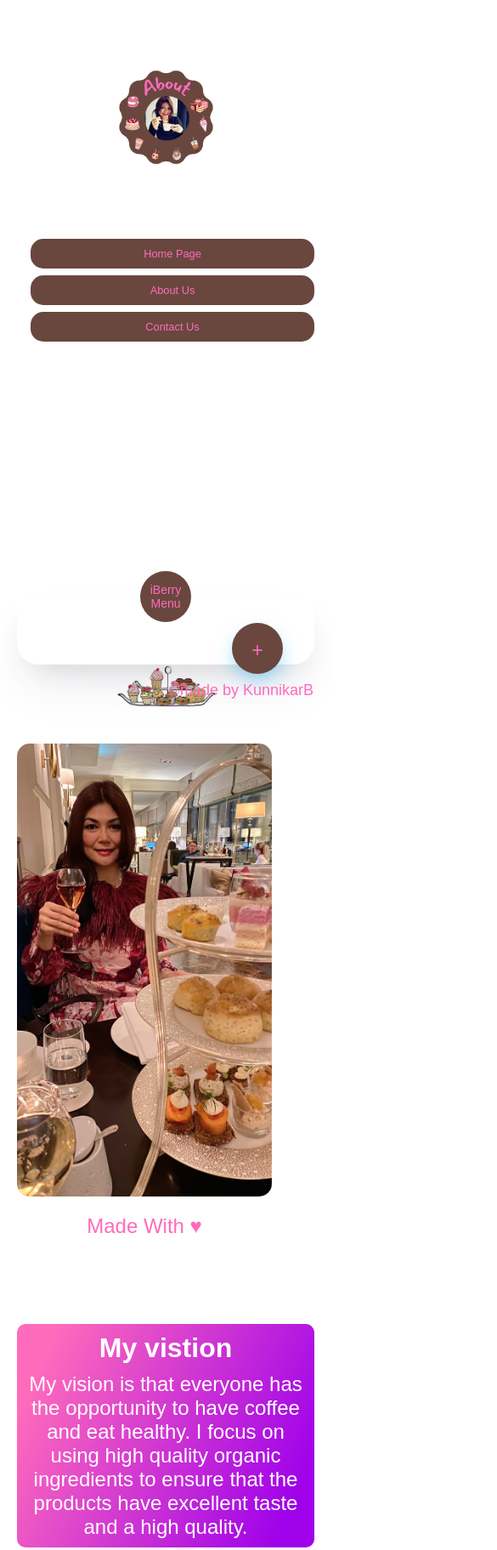
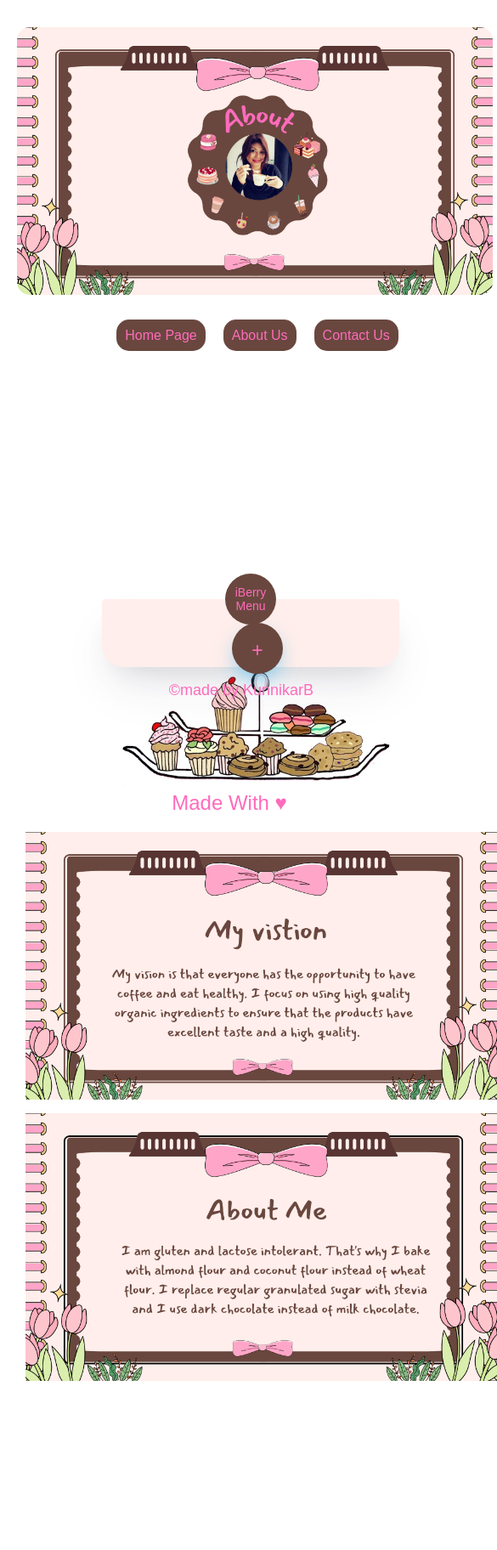
Before and after one commit to KunnikarB/iBerry-cafe, a plain HTML site: page pages/about-us.html in a window 390 px wide. Shown: the top 1824 px of the page at 85% size, 585 px wide, since content can reach past the window. After the commit the page ends 1705 px from the top, so only its background shows below. Drawn offline with Linux system fonts and the light colour scheme; a web font is replaced by a local one.

Commit message:
modified style

```diff
--- a/pages/about-us.html
+++ b/pages/about-us.html
@@ -22,8 +22,8 @@
   <section>
     <header>
       <img class="header"
-        src="/images/iBerry-about.png"
-        style="width: 30svw"
+        src="/images/about.png"
+        style="width: 35rem"
         alt="iBerry logo"
       />
     </header>
@@ -66,48 +66,22 @@
     <!--end of nav menu section-->
 
     <!--images section-->
-    <section>
+    <section class="afternoon-tea">
       <img
         src="/images/afternoon-tea.jpg"
-        style="width: 30svw"
+        style="width: 20rem"
         alt="afternoon-tea"
       />
+      <p class="with-love">Made With &#9829;</p>
     </section>
-
     <!--end of images section-->
-    <section>
-      <div class="container">
-        <article>
-          <figure>
-            <img class="profile-img" style="width:300px; height: auto;"
-            src="/images/myphoto.jpeg" alt="Woman having afternoon tea" />
-          </figure>
-          <p class="with-love">Made With &#9829;</p>
-        </article>
-      </div>
-    </section>
 
     <!--card section-->
     <section>
-      <h1 class="card-h1">iBerry Coffee &#38; Tea</h1>
-      <div class="card-container">
-        <div class="card">
-          <h2 class="card__title">My vistion</h2>
-          <p class="card__info">
-            My vision is that everyone has the opportunity to have coffee and
-            eat healthy. I focus on using high quality organic ingredients to
-            ensure that the products have excellent taste and a high quality.
-          </p>
-        </div>
-        <div class="card">
-          <h2 class="card__title">About Me</h2>
-          <p class="card__info">
-            I am gluten and lactose intolerant. That's why I bake with almond
-            flour and coconut flour instead of wheat flour. I replace regular
-            granulated sugar with stevia and I use dark chocolate instead of
-            milk chocolate.
-          </p>
-        </div>
+      <div class="container">
+        <img src="../images/vistion.png" alt="vistion" style="width: 35rem">
+
+        <img src="../images/aboutMe.png" alt="about me" style="width: 35rem">
       </div>
     </section>
     <!--end of container section-->
--- a/styles/style.css
+++ b/styles/style.css
@@ -9,6 +9,7 @@
   --dark-violet: #5146e1;
   --pink: #ff6bbb;
   --brown: #69473E;
+  --background: #ffeeeb;
 }
 
 * {
@@ -33,15 +34,14 @@ body {
   font-style: normal;
   text-align: center;
   padding: 0 20px;
-  background: var(--white);
+  background-color: var(--white);
   color: var(--white);
-  width: 100%;
-  background-color:var(--white);
   margin: 0 auto;
 }
 
 .header {
   margin: 5rem;
+  border-radius: 15px;
 }
 
 .logo {
@@ -83,7 +83,7 @@ body {
   padding-bottom: 20px;
   border-radius: 5px 5px 25px 25px;
   margin: 300px auto 0;
-  background: var(--white);
+  background: var(--background);
   box-shadow: rgb(50 50 93 / 10%) 0 30px 60px -12px,
     rgb(0 0 0 / 15%) 0 18px 36px -18px;
 }
@@ -204,6 +204,7 @@ body {
   align-items: center;
   margin-top: 20px;
   margin-left: 10px;
+  margin-bottom: 5rem;
 }
 
 .card {
@@ -409,12 +410,13 @@ main {
 
 /* Responsive layout */
 @media screen and (max-width: 789px) {
-
+  .header {
+    width: 50%;
+    margin: 2rem auto;
+  }
   .container {
-    width: 100%;
-  }
-
-  .profile-img {
+    flex-direction: column;
+    gap: 1rem;
     width: 100%;
   }
 }
@@ -422,20 +424,50 @@ main {
 @media screen and (max-width: 600px) {
 
   .container {
-    width: 80%;
+   flex-direction: column;
+    gap: 1rem;
+    width: 100%;
   }
 }
 
-@media screen and (max-width: 430px) {
+@media screen and (max-width: 425px) {
+  .header {
+    width: 80%;
+    margin: 2rem auto;
+  }
 
-  .container {
-    width: 80%;
+  img {
+    width: 20rem;
+    margin: 0 auto;
+  }
+
+  .notification-bar {
+    width: 100%;
+    margin: 0 100px;
   }
 
   .notification-bar a {
-    font-size: .8rem;
-    display: block;
-    margin-bottom: .5rem;
+    font-size: 1rem;
+    width: 100%;
   }
 
+  .nav {
+    width: 100%;
+    margin:300px 100px 0;
+  }
+
+  .afternoon-tea img {
+    width: 15rem;
+    margin-left: 120px;
+  }
+
+  .afternoon-tea p {
+    margin-left: 150px;
+  }
 }
+
+@media screen and (max-width: 375px) {
+  .notification-bar a {
+    font-size: 0.8rem;
+  }
+}
```
Also changed, not shown: index.html (+1 -1 lines), images/aboutMe.png (added), images/vistion.png (added).
